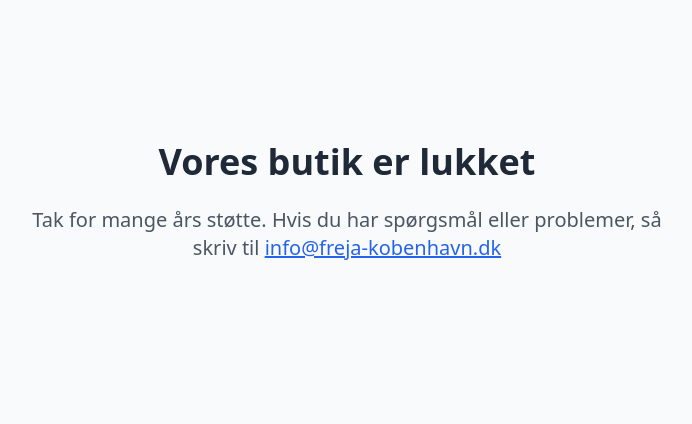
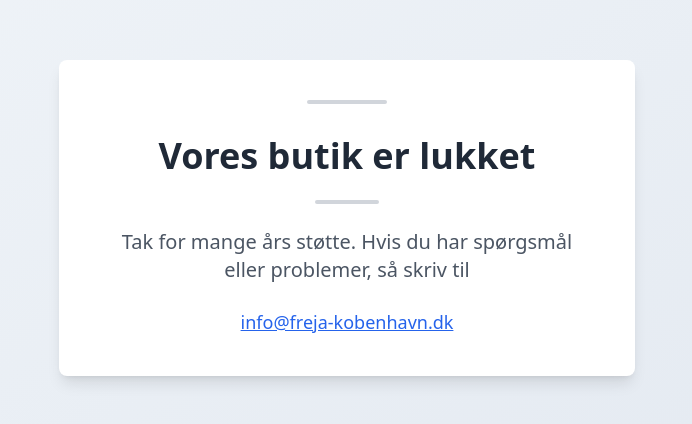
Before and after one commit to adeptaoperations/frejas-final-farewell, a React (Vite) app: page / in a window 1280 px wide. Shown: the part 182-606 px from the top of the page, without its empty margins (293-985 px from the left). Built offline with nearby package versions, Linux system fonts and the light colour scheme.

Commit message:
Refactor: Improve UI appearance
This commit aims to enhance the visual appeal of the user interface.

```diff
--- a/src/pages/Index.tsx
+++ b/src/pages/Index.tsx
@@ -1,22 +1,30 @@
 
 import React from 'react';
+import { Card, CardContent } from "@/components/ui/card";
 
 const Index = () => {
   return (
-    <div className="min-h-screen flex items-center justify-center bg-gray-50 p-4">
-      <div className="text-center max-w-2xl mx-auto">
-        <h1 className="text-3xl md:text-4xl font-bold text-gray-800 mb-6 leading-tight">
+    <div className="min-h-screen flex items-center justify-center bg-gradient-to-br from-slate-100 to-slate-200 p-4">
+      <Card className="w-full max-w-xl shadow-lg border-0">
+        <CardContent className="p-8 md:p-10">
+          <div className="flex flex-col items-center text-center space-y-6">
+            <div className="w-20 h-1 bg-gray-300 rounded mb-2" />
+            <h1 className="text-3xl md:text-4xl font-bold text-gray-800 leading-tight">
               Vores butik er lukket
             </h1>
-        <p className="text-lg md:text-xl text-gray-600 mb-8">
-          Tak for mange års støtte. Hvis du har spørgsmål eller problemer, så skriv til <a
+            <div className="w-16 h-1 bg-gray-300 rounded" />
+            <p className="text-lg md:text-xl text-gray-600 mt-4">
+              Tak for mange års støtte. Hvis du har spørgsmål eller problemer, så skriv til
+            </p>
+            <a
               href="mailto:info@freja-kobenhavn.dk"
-            className="text-blue-600 hover:text-blue-800 underline"
+              className="text-blue-600 hover:text-blue-800 underline transition-colors text-lg"
             >
               info@freja-kobenhavn.dk
             </a>
-        </p>
           </div>
+        </CardContent>
+      </Card>
     </div>
   );
 };
```
Lines whose indentation alone changed are shown as unchanged.
